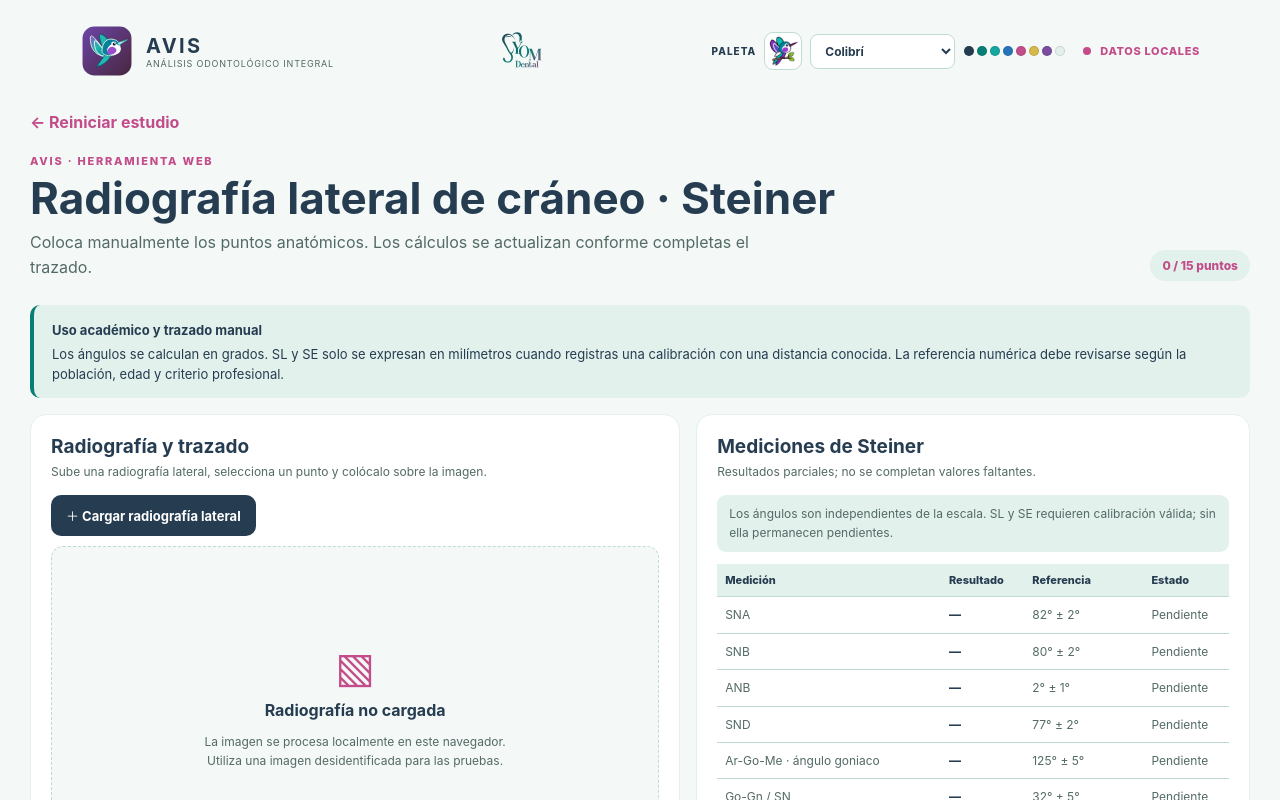
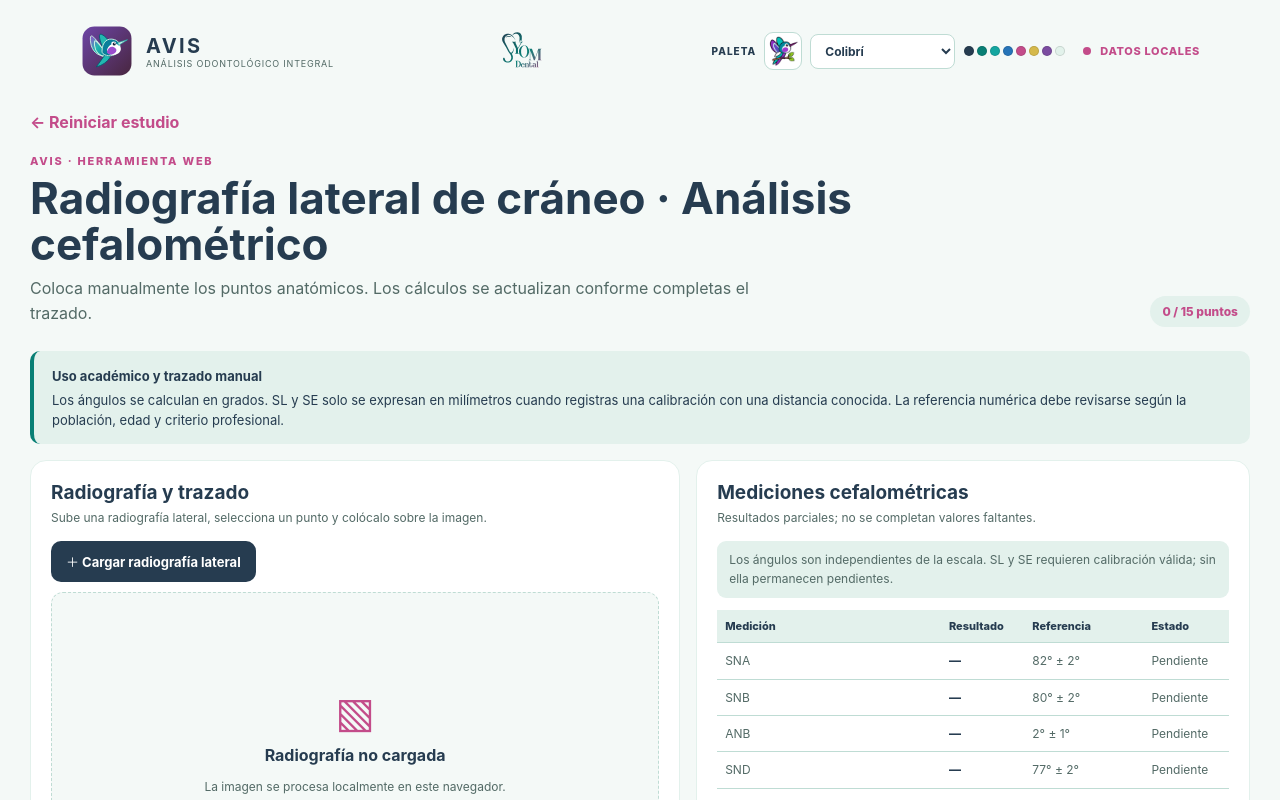
Before and after one commit to yomismtz/PackAanlisisDentales, a React (Vite) app in the folder clients/web/: page / in a window 1280 px wide. Both pictures are taken after a click on the button "Abrir análisis lateral". Shown: the top 800 px of the page. Built offline with nearby package versions, Linux system fonts and the light colour scheme.

Commit message:
Rename Steiner screen to integrated cephalometric analysis

```diff
--- a/clients/web/src/Cephalometry.tsx
+++ b/clients/web/src/Cephalometry.tsx
@@ -99,13 +99,13 @@ export default function Cephalometry({ onBack }: { onBack: () => void }) {
       const conclusions=REFERENCES.filter(r=>result.values[r.key]!==undefined).map(r=>{const v=result.values[r.key];return `${r.label}: ${v<r.min?r.low:v>r.max?r.high:r.normalText} Resultado: ${v.toFixed(2)}${r.unit}.`;});
       if(!conclusions.length)conclusions.push("No hay mediciones completas. Coloca los puntos anatómicos requeridos para obtener resultados.");
       conclusions.push("Interpretación descriptiva generada a partir de los puntos colocados. Las referencias son orientativas y deben validarse según edad, población, método cefalométrico y criterio profesional.");
-      const pdf=buildPhotoReportPdf({title:"Radiografía lateral de cráneo · Análisis cefalométrico de Steiner",mode:"cephalometry",fileName,status:"En proceso",photoDataUrl:canvas.toDataURL("image/jpeg",0.92),photoWidth:imageSize.width,photoHeight:imageSize.height,horizontalGuides:false,points,results:rows,conclusions,visualAssessment:{},observations:pxPerMm?`Calibración registrada: ${pxPerMm.toFixed(4)} px/mm. Distancia patrón: ${knownDistance} mm.`:"Sin calibración métrica. Las distancias lineales permanecen pendientes.",professionalConclusion:"Informe de apoyo académico y registro cefalométrico. Verificar la identificación de los puntos, la orientación de los ejes y las referencias antes de tomar decisiones clínicas.",generatedAt:new Date(),palette,paletteName:activePalette.name,logoDataUrl:await loadAvisLogoDataUrl(),clinicLogoDataUrl:await loadYomDentalLogoDataUrl(activePalette.colors),clinicWatermarkDataUrl:await loadYomDentalWatermarkDataUrl(activePalette.colors),birdIconDataUrl:await loadAvisBirdIconDataUrl(activePalette.birdImage),birdWatermarkDataUrl:await loadAvisBirdWatermarkDataUrl(activePalette.birdImage),reportLabel:"Reporte cefalométrico"});
+      const pdf=buildPhotoReportPdf({title:"Radiografía lateral de cráneo · Análisis cefalométrico",mode:"cephalometry",fileName,status:"En proceso",photoDataUrl:canvas.toDataURL("image/jpeg",0.92),photoWidth:imageSize.width,photoHeight:imageSize.height,horizontalGuides:false,points,results:rows,conclusions,visualAssessment:{},observations:pxPerMm?`Calibración registrada: ${pxPerMm.toFixed(4)} px/mm. Distancia patrón: ${knownDistance} mm.`:"Sin calibración métrica. Las distancias lineales permanecen pendientes.",professionalConclusion:"Informe de apoyo académico y registro cefalométrico. Verificar la identificación de los puntos, la orientación de los ejes y las referencias antes de tomar decisiones clínicas.",generatedAt:new Date(),palette,paletteName:activePalette.name,logoDataUrl:await loadAvisLogoDataUrl(),clinicLogoDataUrl:await loadYomDentalLogoDataUrl(activePalette.colors),clinicWatermarkDataUrl:await loadYomDentalWatermarkDataUrl(activePalette.colors),birdIconDataUrl:await loadAvisBirdIconDataUrl(activePalette.birdImage),birdWatermarkDataUrl:await loadAvisBirdWatermarkDataUrl(activePalette.birdImage),reportLabel:"Análisis cefalométrico"});
       const pdfBuffer=new Uint8Array(pdf).buffer as ArrayBuffer;const blob=new Blob([pdfBuffer],{type:"application/pdf"});const url=URL.createObjectURL(blob);const a=document.createElement("a");a.href=url;a.download="AVIS_Reporte_Cefalometria_Lateral.pdf";a.click();URL.revokeObjectURL(url);setError("");
     }catch(e){setError(e instanceof Error?e.message:"No fue posible generar el informe PDF.");}
   }
-  function exportJson(){const payload={application:"AVIS",analysis:"Steiner · radiografía lateral de cráneo",image:{fileName,width:imageSize?.width??null,height:imageSize?.height??null},unit:pxPerMm?"mm_calibrados_y_grados":"px_relativos_y_grados",pixelsPerMm:pxPerMm,calibration:{points:calibrationPoints,knownDistanceMm:Number(knownDistance)||null},points,calculatedPoints:result.calculated,measurements:REFERENCES.map(r=>({key:r.key,label:r.label,value:result.values[r.key]??null,unit:r.unit.trim()||"°",reference:r.normal,status:result.values[r.key]===undefined?"Pendiente":result.values[r.key]<r.min?"Disminuido":result.values[r.key]>r.max?"Aumentado":"Dentro de norma"})),generatedAt:new Date().toISOString()};const blob=new Blob([JSON.stringify(payload,null,2)],{type:"application/json"});const url=URL.createObjectURL(blob);const a=document.createElement("a");a.href=url;a.download="AVIS_Steiner_resultados.json";a.click();URL.revokeObjectURL(url);}
+  function exportJson(){const payload={application:"AVIS",analysis:"Análisis cefalométrico · radiografía lateral de cráneo",image:{fileName,width:imageSize?.width??null,height:imageSize?.height??null},unit:pxPerMm?"mm_calibrados_y_grados":"px_relativos_y_grados",pixelsPerMm:pxPerMm,calibration:{points:calibrationPoints,knownDistanceMm:Number(knownDistance)||null},points,calculatedPoints:result.calculated,measurements:REFERENCES.map(r=>({key:r.key,label:r.label,value:result.values[r.key]??null,unit:r.unit.trim()||"°",reference:r.normal,status:result.values[r.key]===undefined?"Pendiente":result.values[r.key]<r.min?"Disminuido":result.values[r.key]>r.max?"Aumentado":"Dentro de norma"})),generatedAt:new Date().toISOString()};const blob=new Blob([JSON.stringify(payload,null,2)],{type:"application/json"});const url=URL.createObjectURL(blob);const a=document.createElement("a");a.href=url;a.download="AVIS_Analisis_Cefalometrico_resultados.json";a.click();URL.revokeObjectURL(url);}
   return <section className="analysis-page">
-    <div className="analysis-heading"><div><button className="text-button" onClick={onBack}>← Reiniciar estudio</button><p className="eyebrow">AVIS · HERRAMIENTA WEB</p><h1>Radiografía lateral de cráneo · Steiner</h1><p>Coloca manualmente los puntos anatómicos. Los cálculos se actualizan conforme completas el trazado.</p></div><span className="module-count">{placed} / {LANDMARKS.length} puntos</span></div>
+    <div className="analysis-heading"><div><button className="text-button" onClick={onBack}>← Reiniciar estudio</button><p className="eyebrow">AVIS · HERRAMIENTA WEB</p><h1>Radiografía lateral de cráneo · Análisis cefalométrico</h1><p>Coloca manualmente los puntos anatómicos. Los cálculos se actualizan conforme completas el trazado.</p></div><span className="module-count">{placed} / {LANDMARKS.length} puntos</span></div>
     <div className="guide"><strong>Uso académico y trazado manual</strong><p>Los ángulos se calculan en grados. SL y SE solo se expresan en milímetros cuando registras una calibración con una distancia conocida. La referencia numérica debe revisarse según la población, edad y criterio profesional.</p></div>
     <div className="workspace">
       <section className="panel photo-panel"><div className="panel-heading"><div><h2>Radiografía y trazado</h2><p>Sube una radiografía lateral, selecciona un punto y colócalo sobre la imagen.</p></div></div>
@@ -125,7 +125,7 @@ export default function Cephalometry({ onBack }: { onBack: () => void }) {
           {pxPerMm&&<button className="small-button" onClick={()=>{setPxPerMm(null);setCalibrationPoints([]);}}>Eliminar calibración</button>}
         </div>
       </section>
-      <aside className="panel results-panel"><div className="panel-heading"><div><h2>Mediciones de Steiner</h2><p>Resultados parciales; no se completan valores faltantes.</p></div></div>
+      <aside className="panel results-panel"><div className="panel-heading"><div><h2>Mediciones cefalométricas</h2><p>Resultados parciales; no se completan valores faltantes.</p></div></div>
         <div className="unit-notice">Los ángulos son independientes de la escala. SL y SE requieren calibración válida; sin ella permanecen pendientes.</div>
         <div className="table-wrap"><table><thead><tr><th>Medición</th><th>Resultado</th><th>Referencia</th><th>Estado</th></tr></thead><tbody>{REFERENCES.map(r=>{const v=result.values[r.key];const state=v===undefined?"Pendiente":v<r.min?"Disminuido":v>r.max?"Aumentado":"Dentro de norma";return <tr key={r.key}><td>{r.label}</td><td className="result-value">{v===undefined?"—":v.toFixed(2)+r.unit}</td><td>{r.normal}</td><td>{state}</td></tr>;})}</tbody></table></div>
         <section className="automatic-conclusions"><div className="conclusions-heading"><h3>Lectura descriptiva</h3><span>Referencia de trabajo</span></div><ul>{REFERENCES.filter(r=>result.values[r.key]!==undefined).map(r=>{const v=result.values[r.key];return <li key={r.key}><strong>{r.key}:</strong> {v<r.min?r.low:v>r.max?r.high:r.normalText}</li>;})}</ul>{!Object.keys(result.values).length&&<p className="empty-conclusions">Coloca puntos anatómicos para iniciar los cálculos.</p>}</section>
```
